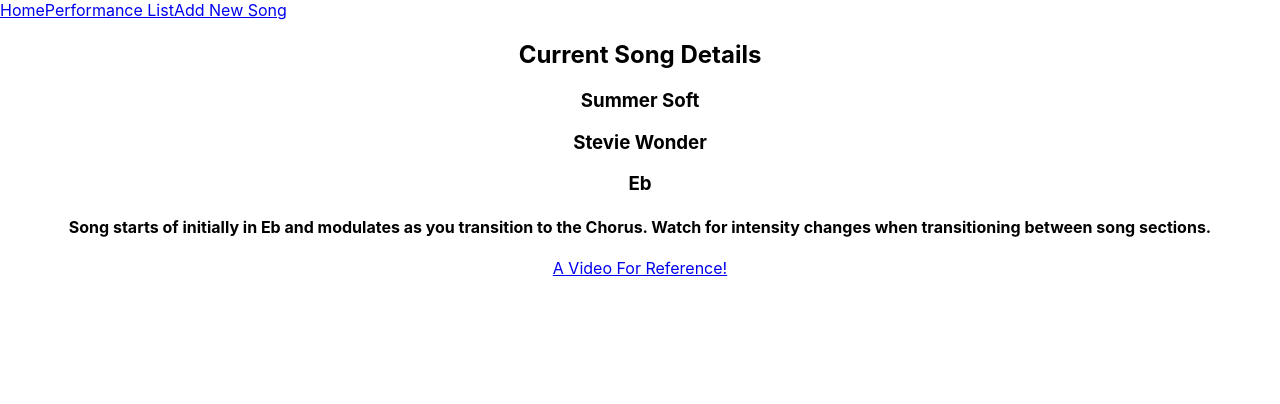
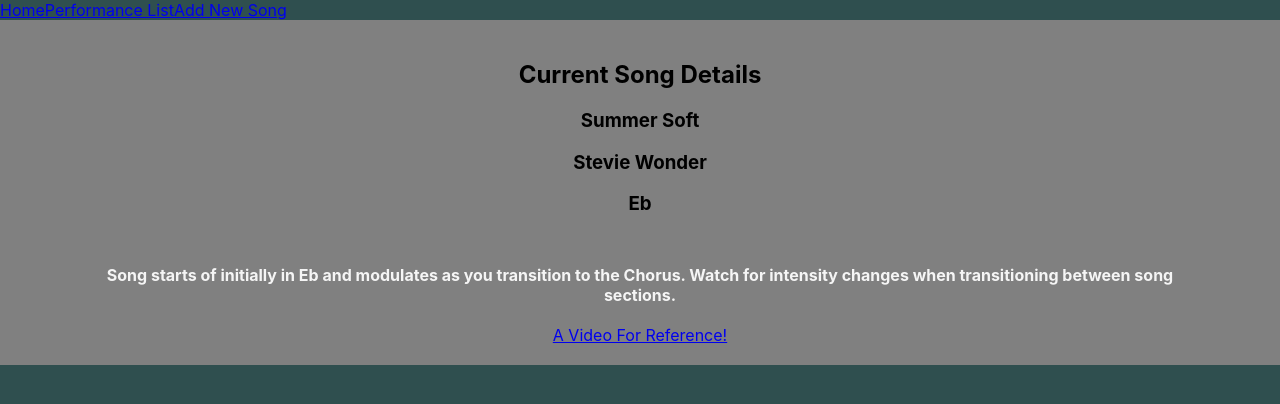
Before and after one commit to bsarango/music-performance-app, a React (Create React App) app: page /performanceList/1 in a window 1280 px wide. Shown: the top 404 px of the page. Built offline with nearby package versions, Linux system fonts and the light colour scheme; data requests are answered from the project's data file.

Commit message:
App.css adjusted, SongContainer css added, index.css background color changed to dark grey

```diff
--- a/src/App.css
+++ b/src/App.css
@@ -1,5 +1,6 @@
 .App {
   text-align: center;
+  background-color: gray;
 }
 
 .App-logo {
@@ -36,3 +37,19 @@
     transform: rotate(360deg);
   }
 }
+
+.SongContainer {
+  display: inline-block;
+  padding: 20px;
+
+
+
+}
+
+.playerNotes {
+  color: whitesmoke;
+  display: flex;
+  text-align: center;
+  margin: 50px 70px 20px;
+  font-size: medium;
+}
--- a/src/App.js
+++ b/src/App.js
@@ -34,7 +34,7 @@
             <SongDetails/>
           </Route>
           <Route exact path="/performanceList">
-            <PerformanceList songList={songList} />
+            <PerformanceList songList={songList}/>
           </Route>
           <Route path="/submitForm">
             <SongSubmitForm addNewSong={addNewSong}/>
--- a/src/components/SongDetails.js
+++ b/src/components/SongDetails.js
@@ -12,12 +12,12 @@
     },[])
 
     return(
-        <div>
+        <div className="SongContainer">
             <h2>Current Song Details</h2>
             <h3>{selectedSong.name}</h3>
             <h3>{selectedSong.artist}</h3>
             <h3>{selectedSong.songKey}</h3>
-            <h4>{selectedSong.playerNotes}</h4>
+            <h4 className="playerNotes">{selectedSong.playerNotes}</h4>
             <a href={selectedSong.videoReference}> A Video For Reference!</a>
         </div>
     )
--- a/src/index.css
+++ b/src/index.css
@@ -5,6 +5,7 @@
     sans-serif;
   -webkit-font-smoothing: antialiased;
   -moz-osx-font-smoothing: grayscale;
+  background-color: darkslategray;
 }
 
 code {
```
Also changed, not shown: src/components/PerformanceList.js (+0 -12 lines).
